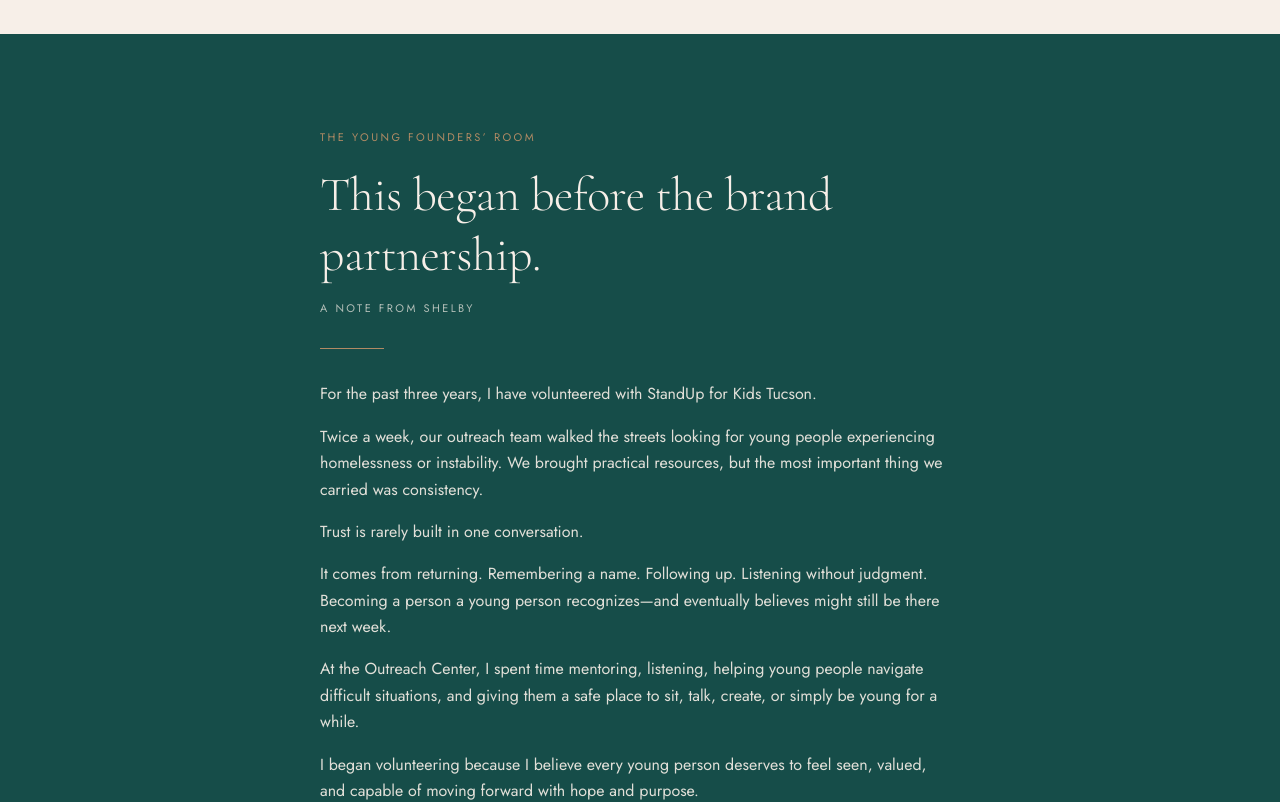
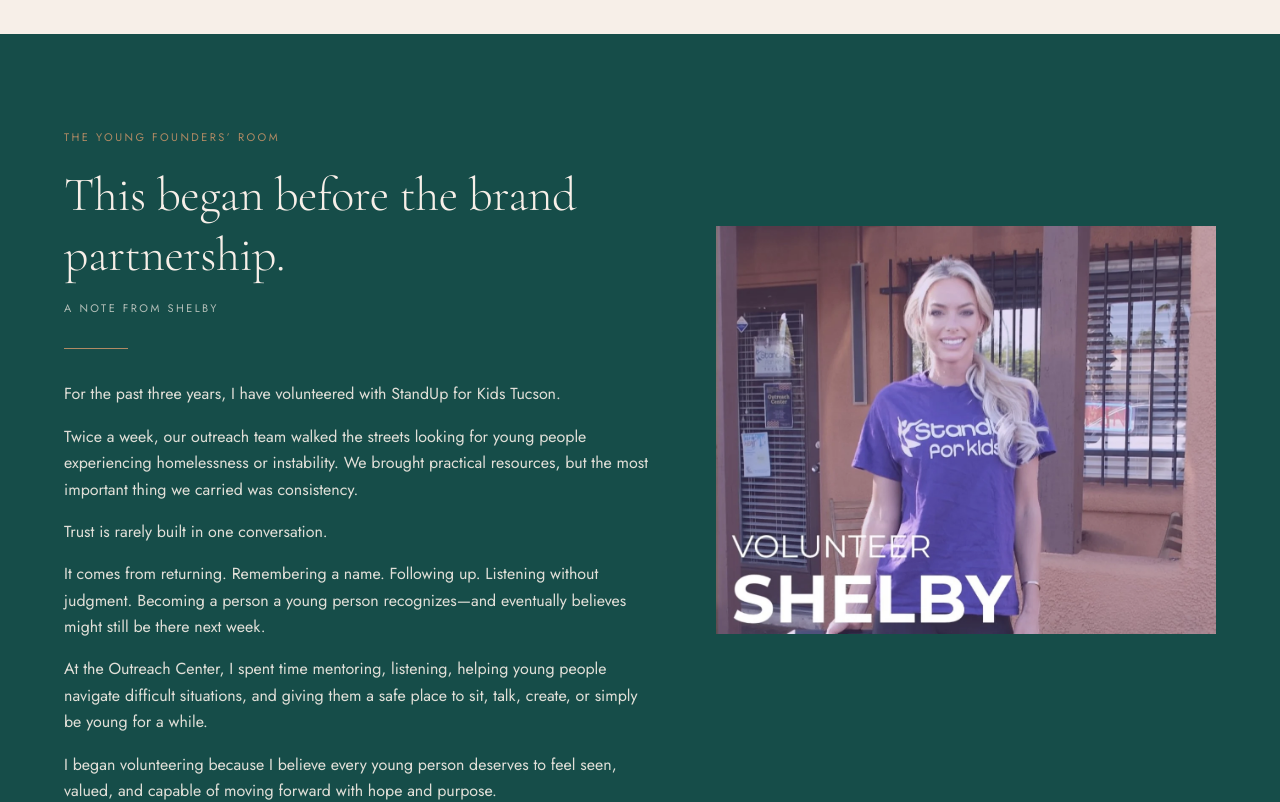
Before and after one commit to shelbykorpi/founder-lalaloca, a Next.js app: page /young-founders-room in a window 1280 px wide. Shown: the part 940-1742 px from the top of the page. Built offline with nearby package versions, Linux system fonts and the light colour scheme; no server answers.

Commit message:
Young Founders' Room: Shelby's volunteer photograph lands beside her note

```diff
--- a/src/app/young-founders-room/page.tsx
+++ b/src/app/young-founders-room/page.tsx
@@ -204,7 +204,9 @@ export default function YoungFoundersRoomPage() {
             <DocumentaryImage
               src={PHOTO.shelbyVolunteer}
               alt="Shelby Korpi in a StandUp for Kids volunteer shirt outside the Tucson Outreach Center."
-              ratio="3 / 4"
+              /* matches the photograph's native frame so the baked-in
+                 VOLUNTEER SHELBY caption is never cropped */
+              ratio="1179 / 964"
               focal="50% 30%"
               sizes="(min-width: 1024px) 40vw, 100vw"
             />
```
Also changed, not shown: public/editorial/young-founders/shelby-volunteer.webp (added), 1 other file (tests, documents, lock files or other folders).
